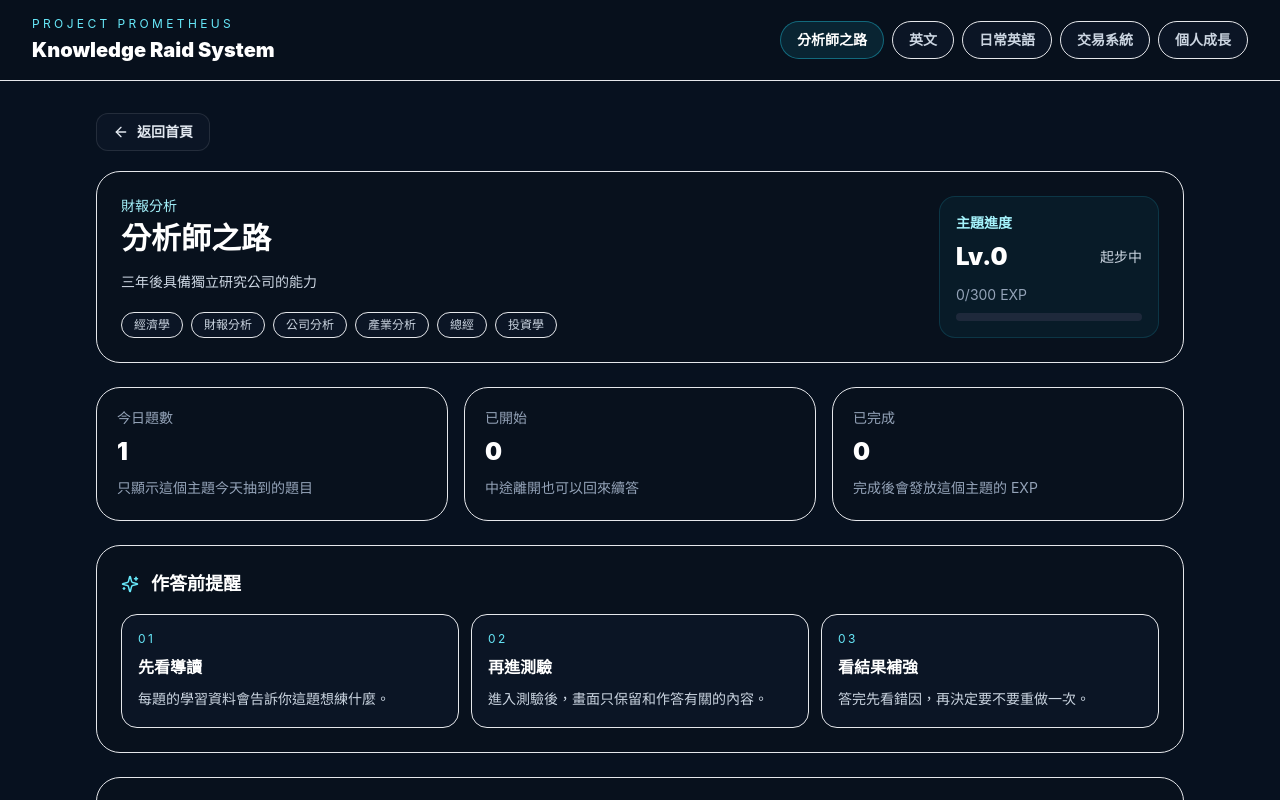
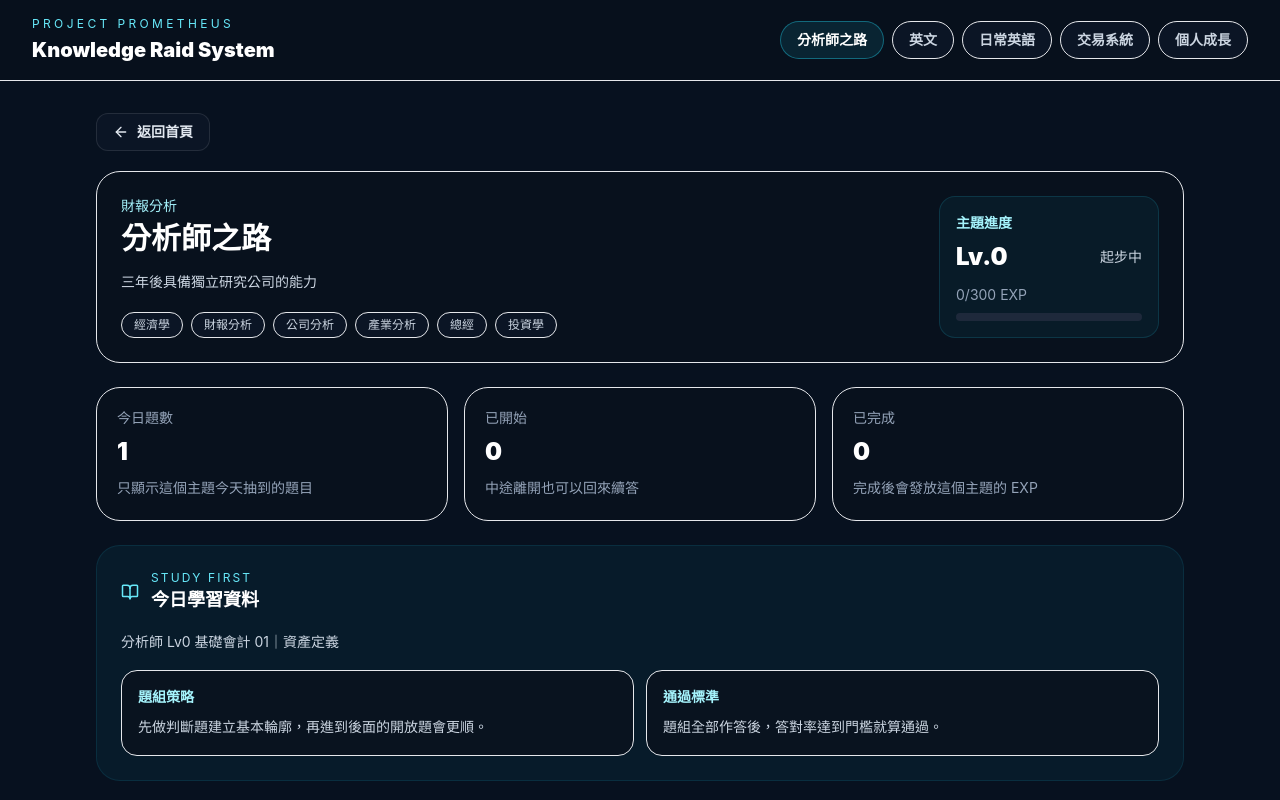
Before and after one commit to weichen20061101-ux/project-prometheus, a React (Vite) app: page / in a window 1280 px wide. Both pictures are taken after a click on the button "分析師之路". Shown: the top 800 px of the page. Built offline with nearby package versions, Linux system fonts and the light colour scheme.

Commit message:
Clarify study guide in exam view

```diff
--- a/src/main.jsx
+++ b/src/main.jsx
@@ -700,6 +700,8 @@ function TopicPage(props) {
   const startedCount = quests.filter(function (quest) {
     return dailyState.startedQuestIds.includes(quest.id);
   }).length;
+  const primaryQuest = quests[0] || null;
+  const primaryResources = Array.isArray(primaryQuest?.resources) ? primaryQuest.resources.slice(0, 2) : [];
   return (
     <div className="mx-auto max-w-6xl px-5 py-8 md:px-8">
       <button
@@ -743,6 +745,41 @@ function TopicPage(props) {
         <MetricCard label="已開始" value={String(startedCount)} hint="中途離開也可以回來續答" />
         <MetricCard label="已完成" value={String(completedCount)} hint="完成後會發放這個主題的 EXP" />
       </section>
+
+      {primaryQuest && primaryResources.length ? (
+        <section className="mt-6 rounded-3xl border border-cyan-400/10 bg-cyan-400/5 p-5 md:p-6">
+          <div className="mb-4 flex items-center gap-3">
+            <BookOpen className="text-cyan-300" size={18} />
+            <div>
+              <p className="text-xs uppercase tracking-[0.18em] text-cyan-300">Study First</p>
+              <h3 className="text-lg font-black text-white">今日學習資料</h3>
+            </div>
+          </div>
+          <p className="text-sm leading-6 text-slate-300">{primaryQuest.title}</p>
+          <div className="mt-4 grid gap-3 md:grid-cols-2">
+            {primaryResources.map(function (resource) {
+              const key = resource.label + "-" + (resource.content || resource.url || "");
+              return (
+                <div key={key} className="rounded-2xl border border-white/8 bg-[#09131f] p-4">
+                  <p className="text-sm font-bold text-cyan-200">{resource.label}</p>
+                  {resource.type === "link" ? (
+                    <a
+                      href={resource.url}
+                      target="_blank"
+                      rel="noreferrer"
+                      className="mt-2 inline-flex text-sm text-cyan-300 underline underline-offset-4"
+                    >
+                      開啟連結
+                    </a>
+                  ) : (
+                    <p className="mt-2 text-sm leading-6 text-slate-300">{resource.content}</p>
+                  )}
+                </div>
+              );
+            })}
+          </div>
+        </section>
+      ) : null}
 
       <section className="mt-6 rounded-3xl border border-white/8 bg-[#08111d] p-5 md:p-6">
         <div className="mb-4 flex items-center gap-3">
@@ -837,7 +874,9 @@ function ExamPage(props) {
           <div className="rounded-3xl border border-white/8 bg-[#08111d] p-5">
             <div className="mb-5 rounded-2xl border border-cyan-400/15 bg-cyan-400/5 p-4">
               <div>
-                <p className="text-sm font-bold text-cyan-200">{focusedQuest.materialTitle}</p>
+                <p className="text-xs uppercase tracking-[0.2em] text-cyan-300">Study Guide</p>
+                <h2 className="mt-1 text-base font-black text-white">學習資料</h2>
+                <p className="mt-2 text-sm font-bold text-cyan-200">{focusedQuest.materialTitle}</p>
                 <ul className="mt-3 space-y-2 text-sm leading-6 text-slate-200">
                   {focusedQuest.materials.slice(0, 3).map(function (item) {
                     return (
@@ -855,8 +894,8 @@ function ExamPage(props) {
               <div className="mb-5 rounded-2xl border border-white/8 bg-[#0b1525] p-4">
                 <div className="flex items-center justify-between gap-3">
                   <div>
-                    <p className="text-xs uppercase tracking-[0.2em] text-slate-500">Resources</p>
-                    <h2 className="mt-1 text-base font-black text-white">作答前可參考</h2>
+                    <p className="text-xs uppercase tracking-[0.2em] text-slate-500">Reference</p>
+                    <h3 className="mt-1 text-base font-black text-white">補充資料</h3>
                   </div>
                   <button
                     onClick={onHint}
```
